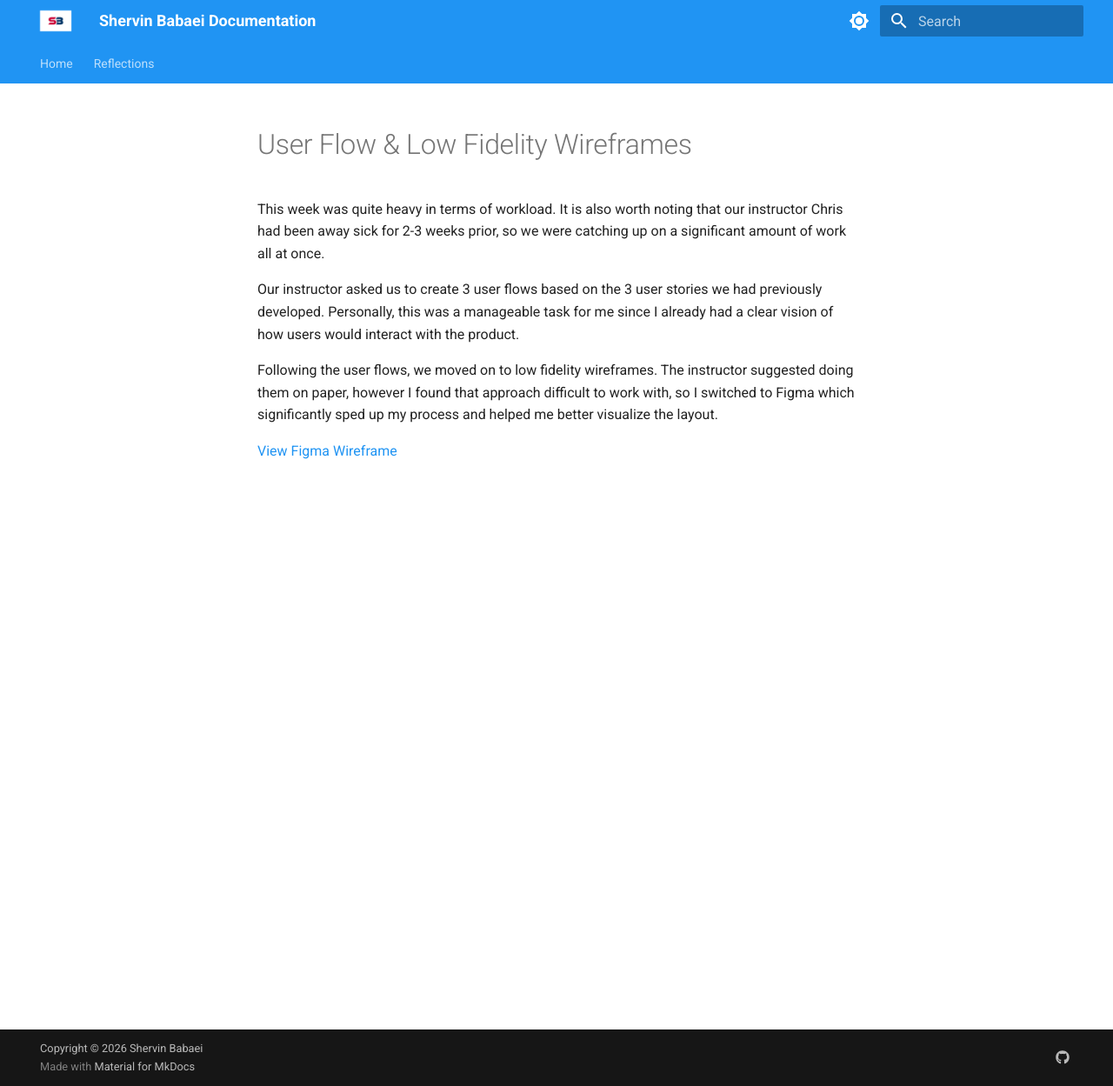
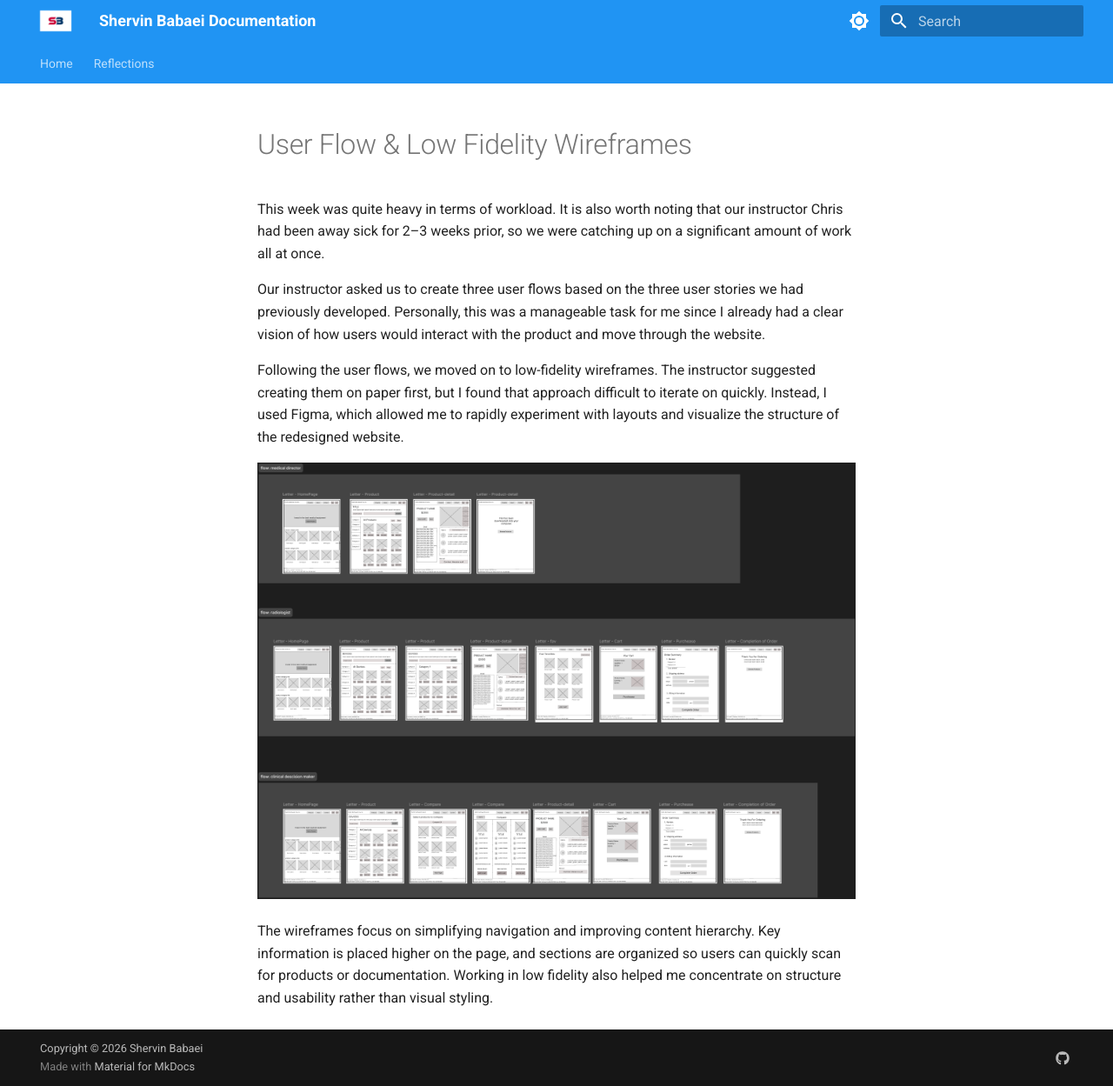
Before and after one commit to ShervinBabaei2007/mkdocs-project-2026, an MkDocs documentation site: the page built from docs/weeks/week7-and8.md, in a window 1280 px wide and 1249 px high. Shown: the whole window at 87% size. Built offline with MkDocs 1.6.1 and Material for MkDocs 9.7.7, drawn with Linux system fonts in a browser that asks for light colours.

Commit message:
Done feedback!

```diff
--- a/docs/weeks/week7-and8.md
+++ b/docs/weeks/week7-and8.md
@@ -1,9 +1,11 @@
 # User Flow & Low Fidelity Wireframes
 
-This week was quite heavy in terms of workload. It is also worth noting that our instructor Chris had been away sick for 2-3 weeks prior, so we were catching up on a significant amount of work all at once.
+This week was quite heavy in terms of workload. It is also worth noting that our instructor Chris had been away sick for 2–3 weeks prior, so we were catching up on a significant amount of work all at once.
 
-Our instructor asked us to create 3 user flows based on the 3 user stories we had previously developed. Personally, this was a manageable task for me since I already had a clear vision of how users would interact with the product.
+Our instructor asked us to create three user flows based on the three user stories we had previously developed. Personally, this was a manageable task for me since I already had a clear vision of how users would interact with the product and move through the website.
 
-Following the user flows, we moved on to low fidelity wireframes. The instructor suggested doing them on paper, however I found that approach difficult to work with, so I switched to Figma which significantly sped up my process and helped me better visualize the layout.
+Following the user flows, we moved on to low-fidelity wireframes. The instructor suggested creating them on paper first, but I found that approach difficult to iterate on quickly. Instead, I used Figma, which allowed me to rapidly experiment with layouts and visualize the structure of the redesigned website.
 
-[View Figma Wireframe](../assets/images/FigmaWireframe.png)
+![Low Fidelity Wireframes](../assets/images/FigmaWireframe.png)
+
+The wireframes focus on simplifying navigation and improving content hierarchy. Key information is placed higher on the page, and sections are organized so users can quickly scan for products or documentation. Working in low fidelity also helped me concentrate on structure and usability rather than visual styling.
--- a/mkdocs.yml
+++ b/mkdocs.yml
@@ -7,10 +7,11 @@ copyright: "Copyright © 2026 Shervin Babaei"
 nav:
   - Home: index.md
   - Reflections:
-      - Week 1 - Communication & UX: weeks/week1.md
-      - Week 2 - Usability Factors: weeks/week2.md
-      - Week 3 - User-Centered Design: weeks/week3.md
-      - Week 4 - Ideation: weeks/week4.md
+      - Communication & UX: weeks/week1.md
+      - Usability Factors: weeks/week2.md
+      - User-Centered Design: weeks/week3.md
+      - Ideation: weeks/week4.md
+      - User Flows & Wireframes: weeks/week7-8.md
 
 theme:
   name: material
@@ -26,6 +27,7 @@ theme:
     - navigation.tabs
     - navigation.sections
     - navigation.top
+    - navigation.footer
     - search.suggest
     - search.highlight
     - content.code.copy
```
Also changed, not shown: docs/weeks/week1.md (+3 -1 lines), docs/weeks/week2.md (+22 -6 lines), docs/weeks/week3.md (+1 -1 lines), 1 other file.
